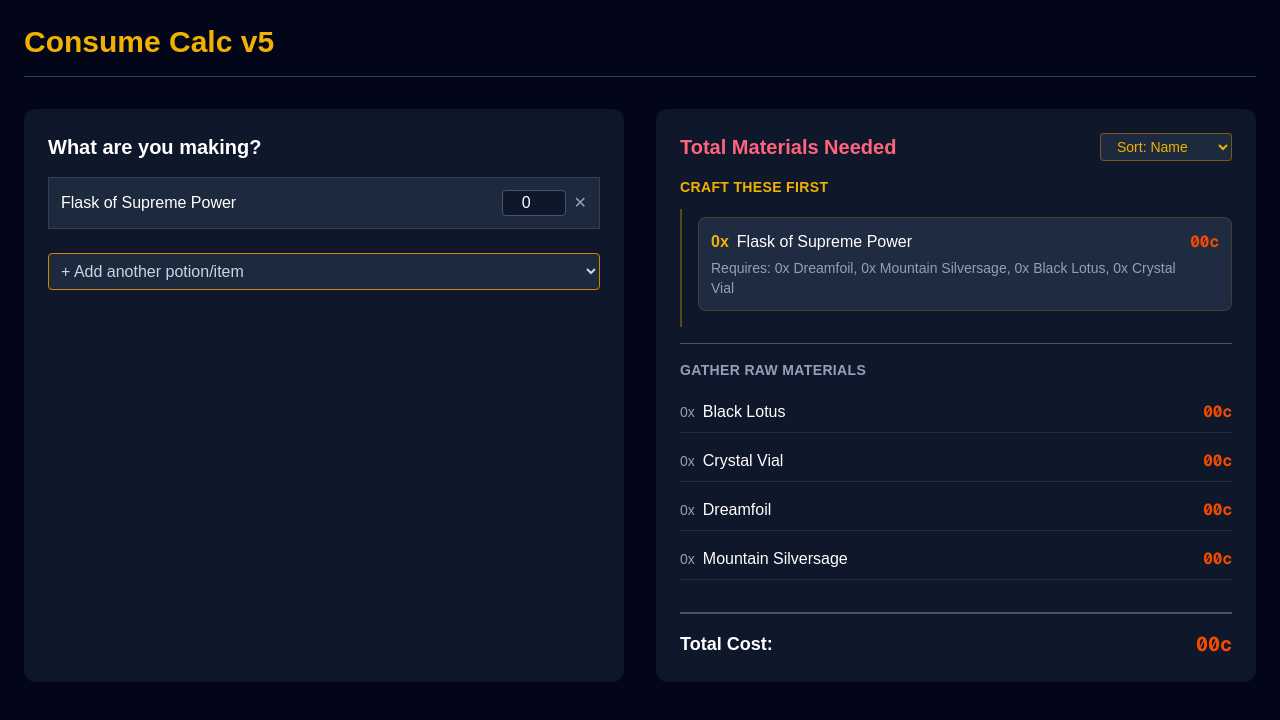
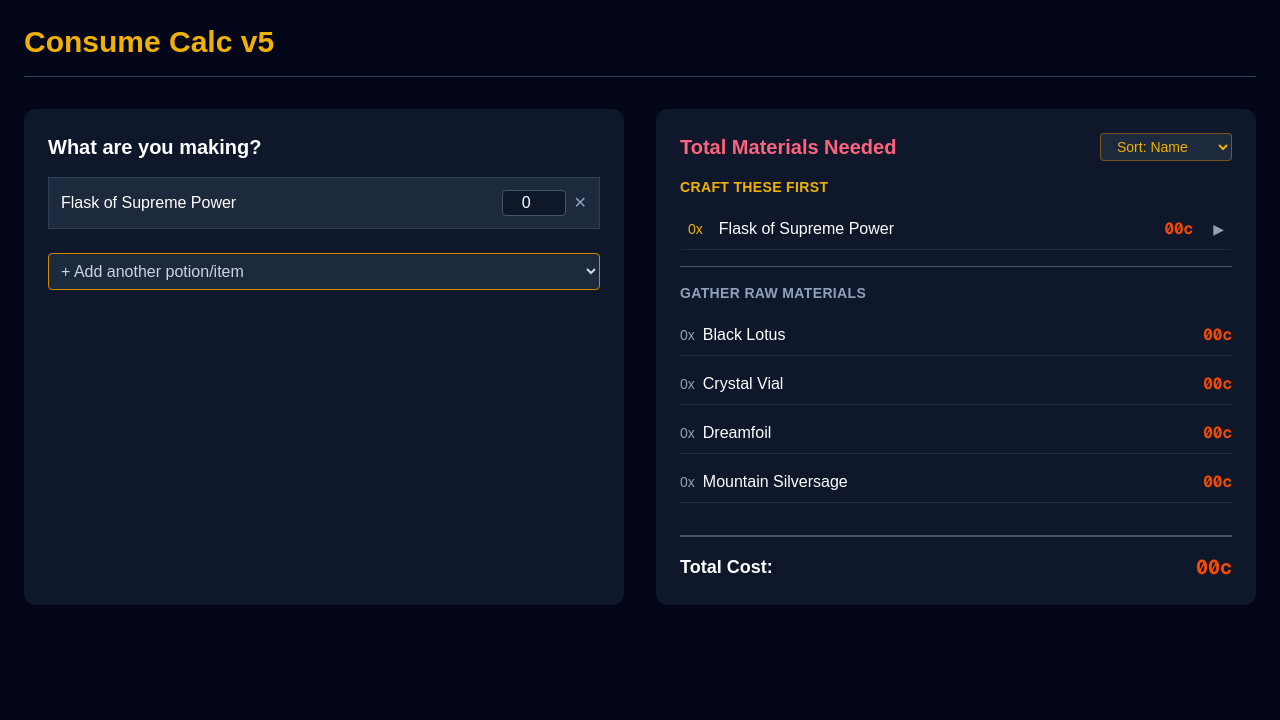
Before and after one commit to Raizelmk/consume-calc, a Next.js app: page /consume-calc/ in a window 1280 px wide. Shown: the top 720 px of the page. Built offline with nearby package versions, Linux system fonts and the light colour scheme.

Commit message:
Intermediates take 2 + sort

```diff
--- a/components/IntermediateTree.tsx
+++ b/components/IntermediateTree.tsx
@@ -1,3 +1,6 @@
+'use client';
+
+import { useState } from 'react';
 import Currency from '@/components/Currency';
 
 interface Ingredient {
@@ -17,6 +20,8 @@ interface IntermediateTreeProps {
 }
 
 export default function IntermediateTree({ intermediate }: IntermediateTreeProps) {
+  const [expanded, setExpanded] = useState(false);
+
   // Format ingredient list as readable string
   const formatIngredients = (ingredients: Ingredient[]) => {
     return ingredients
@@ -25,22 +30,29 @@ export default function IntermediateTree({ intermediate }: IntermediateTreeProps
   };
 
   return (
-    <div className="border-l-2 border-yellow-600/40 pl-4 py-2">
-      {/* Intermediate item header */}
-      <div className="bg-slate-700/50 p-3 rounded-lg border border-yellow-600/20 mb-2">
-        <div className="flex justify-between items-start">
-          <div className="flex-1">
-            <div className="flex items-center gap-2">
-              <span className="text-yellow-500 font-semibold">{intermediate.quantity}x</span>
-              <span className="text-white font-medium">{intermediate.name}</span>
-            </div>
-            <div className="text-slate-400 text-sm mt-1">
-              Requires: {formatIngredients(intermediate.ingredients)}
-            </div>
-          </div>
+    <div>
+      {/* Compact header row - matches raw materials styling */}
+      <div
+        className="flex justify-between items-center border-b border-slate-700/50 py-2 cursor-pointer hover:bg-slate-800/30 px-2 rounded transition-colors"
+        onClick={() => setExpanded(!expanded)}
+      >
+        <div className="flex items-center gap-2 flex-1">
+          <span className="text-yellow-500 text-sm mr-2">{intermediate.quantity}x</span>
+          <span className="text-white font-medium flex-1">{intermediate.name}</span>
+        </div>
+        <div className="flex items-center gap-3">
           <Currency copper={intermediate.totalCopper} />
+          <span className="text-slate-400 text-sm ml-2">{expanded ? '▼' : '▶'}</span>
         </div>
       </div>
+
+      {/* Expandable ingredients detail */}
+      {expanded && (
+        <div className="bg-slate-800/20 p-3 pl-6 text-slate-300 text-sm border-l-2 border-yellow-600/30 mt-1 rounded">
+          <div className="font-semibold text-yellow-600 mb-1">Requires:</div>
+          <div>{formatIngredients(intermediate.ingredients)}</div>
+        </div>
+      )}
     </div>
   );
 }
```
